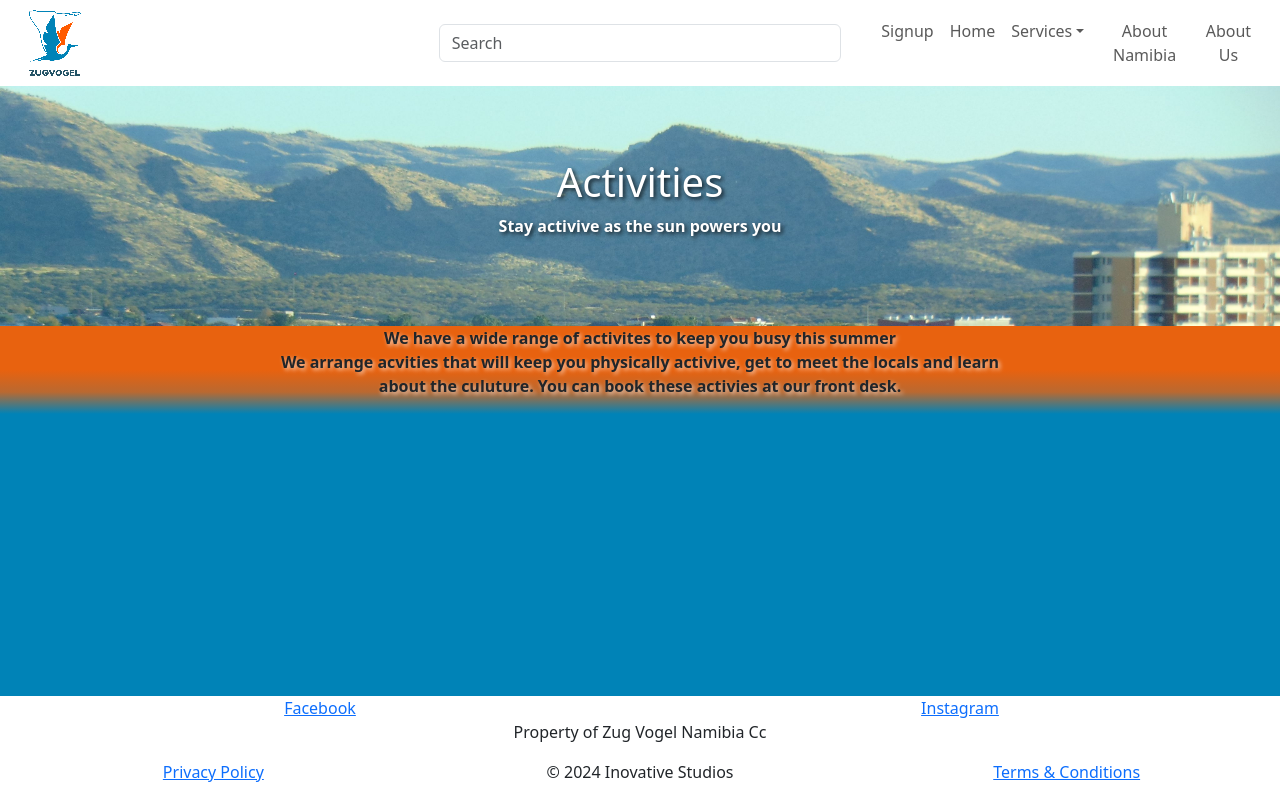
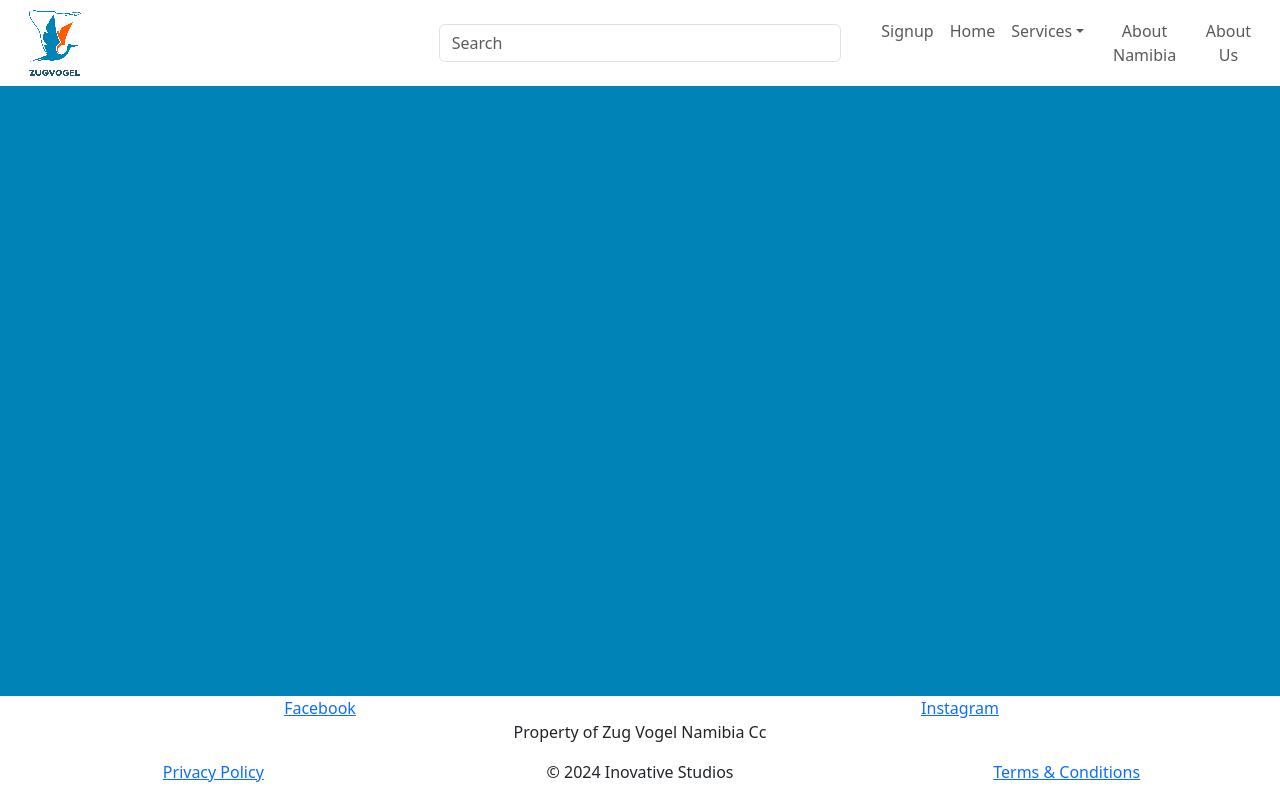
Before and after one commit to Inotila/Zug-Vogel, a React (Create React App) app in the folder frontend/: page /activities in a window 1280 px wide. Built offline with nearby package versions, Linux system fonts and the light colour scheme.

Commit message:
Updated activeites page to tour page

```diff
--- a/frontend/src/App.tsx
+++ b/frontend/src/App.tsx
@@ -5,7 +5,7 @@ import Navbar from './components/navbar/navbar';
 import Footer from './components/footer/footer';
 import HomePage from './components/home/home';
 import AccomodationPage from './components/accomdation/accomodation';
-import ActivitiesPage from './components/activities/activities'; // Use PascalCase
+import TourPage from './components/tours/tours';
 
 
 const App: React.FC = () => {
@@ -19,8 +19,7 @@ const App: React.FC = () => {
             <Route path="/" element={<HomePage />} />
             {/* AccomodationPage route */}
             <Route path="/accomodation" element={<AccomodationPage />} />
-            <Route path="/activities" element={<ActivitiesPage />} />
-
+            <Route path="/touren" element={<TourPage />} />
           </Routes>
         </div>
         <Footer />
--- a/frontend/src/components/activities/activities.tsx
+++ /dev/null
@@ -1,30 +0,0 @@
-import React from 'react';
-import { Link } from 'react-router-dom';
-import '../../assets/css/index.css';
-import './assets/css/activities.css';
-import yoga from './assets/images/yoga.jpg'
-
-const ActivitiesPage: React.FC = () => {
-  return (
-      <div className="container-fluid text-center">
-        <div className="row">
-          <div className="col hero-banner-container">
-            <h1>Activities</h1>
-            <p>Stay activive as the sun powers you</p>
-          </div>
-        </div>
-        <div className="row hero-text-container">
-          <div className="col">
-            <p>We have a wide range of activites to keep you busy this summer
-                <br />
-                We arrange acvities that will keep you physically activive, get to meet the locals and learn
-                <br />
-                about the culuture. You can book these activies at our front desk.
-            </p>
-          </div>
-        </div>
-      </div>
-  );
-};
-
-export default ActivitiesPage;
--- a/frontend/src/components/home/home.tsx
+++ b/frontend/src/components/home/home.tsx
@@ -41,7 +41,7 @@ const HomePage: React.FC = () => {
                 14 Tagen unternehmen möchten: Wir organisieren unvergessliche Touren, die Ihren
                 Interessen und Ihrem Zeitrahmen entsprechen.
               </p>
-              <Link to="/activities" className="btn home-btn mt-auto">
+              <Link to="/touren" className="btn home-btn mt-auto">
                 <h5 className="card-title accomodation-title">Touren</h5>
               </Link>
             </div>
--- /dev/null
+++ b/frontend/src/components/tours/tours.tsx
@@ -0,0 +1,29 @@
+import React from 'react';
+import { Link } from 'react-router-dom';
+import '../../assets/css/index.css';
+import './assets/css/activities.css';
+
+const ToursPage: React.FC = () => {
+  return (
+    <div className="container-fluid text-center">
+      <div className="row">
+        <div className="col hero-banner-container">
+          <h1>Activities</h1>
+          <p>Stay activive as the sun powers you</p>
+        </div>
+      </div>
+      <div className="row hero-text-container">
+        <div className="col">
+          <p>We have a wide range of activites to keep you busy this summer
+            <br />
+            We arrange acvities that will keep you physically activive, get to meet the locals and learn
+            <br />
+            about the culuture. You can book these activies at our front desk.
+          </p>
+        </div>
+      </div>
+    </div>
+  );
+};
+
+export default ToursPage;
```
Also changed, not shown: frontend/src/components/tours/assets/css/activities.css (added).
